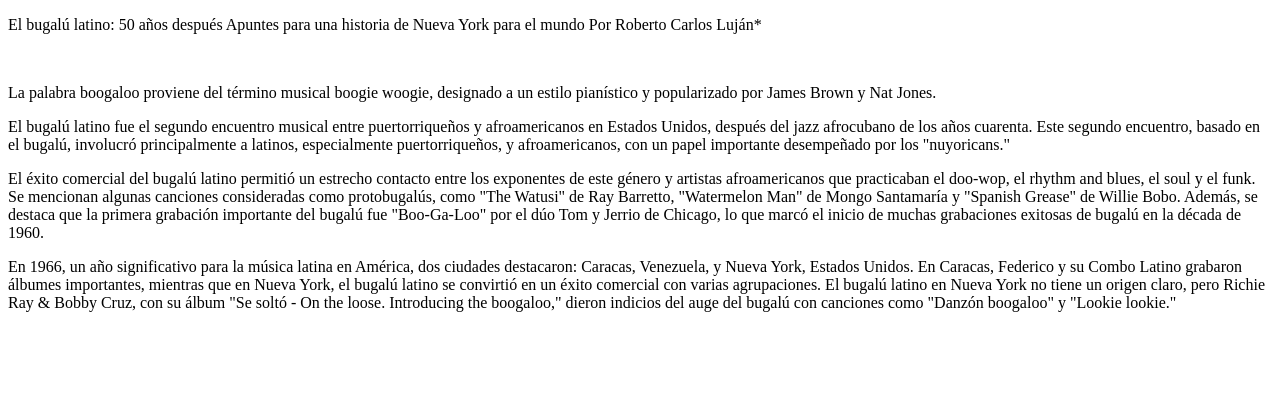
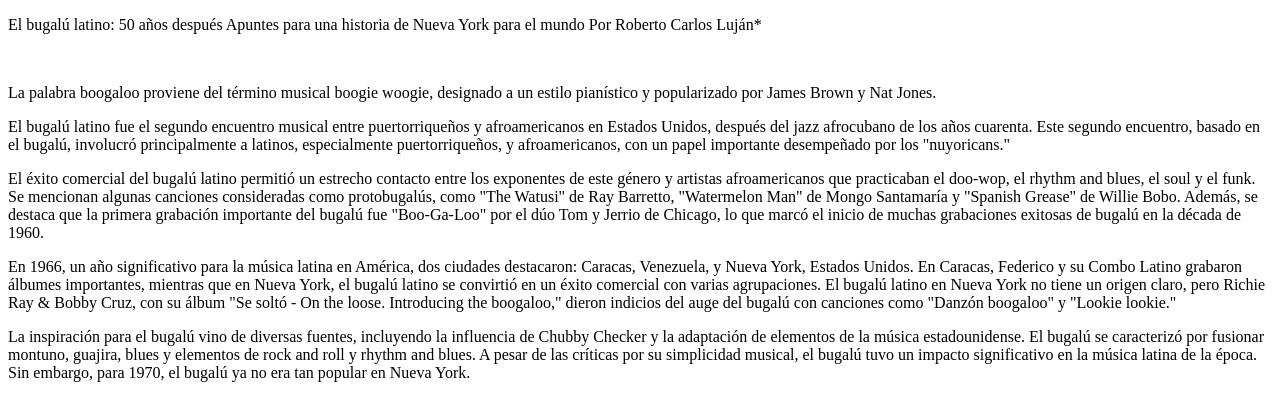
Before and after one commit to gerisastoque/ejercicio, a plain HTML site: page index.html in a window 1280 px wide. Drawn offline with Linux system fonts and the light colour scheme.

Commit message:
Feat: nuevo parrafo inspiracion bugalu

```diff
--- a/index.html
+++ b/index.html
@@ -34,5 +34,12 @@
 			York no tiene un origen claro, pero Richie Ray & Bobby Cruz, con su álbum "Se soltó - On the loose. Introducing
 			the boogaloo," dieron indicios del auge del bugalú con canciones como "Danzón boogaloo" y "Lookie lookie."
 		</p>
+		<p>
+			La inspiración para el bugalú vino de diversas fuentes, incluyendo la influencia de Chubby Checker y la adaptación
+			de elementos de la música estadounidense. El bugalú se caracterizó por fusionar montuno, guajira, blues y
+			elementos de rock and roll y rhythm and blues. A pesar de las críticas por su simplicidad musical, el bugalú tuvo
+			un impacto significativo en la música latina de la época. Sin embargo, para 1970, el bugalú ya no era tan popular
+			en Nueva York.
+		</p>
 	</body>
 </html>
```
